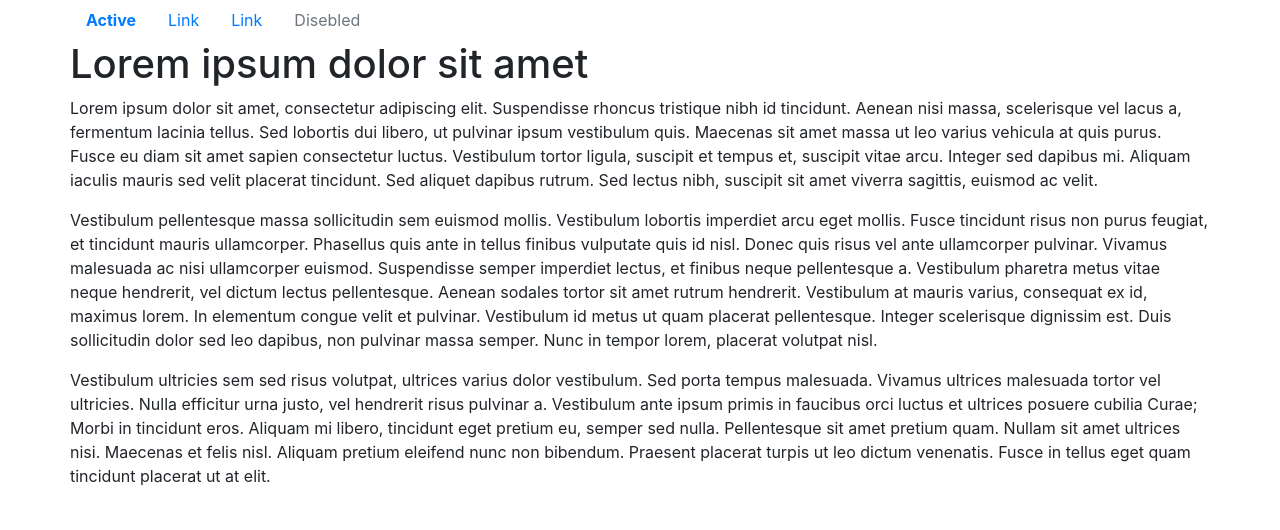
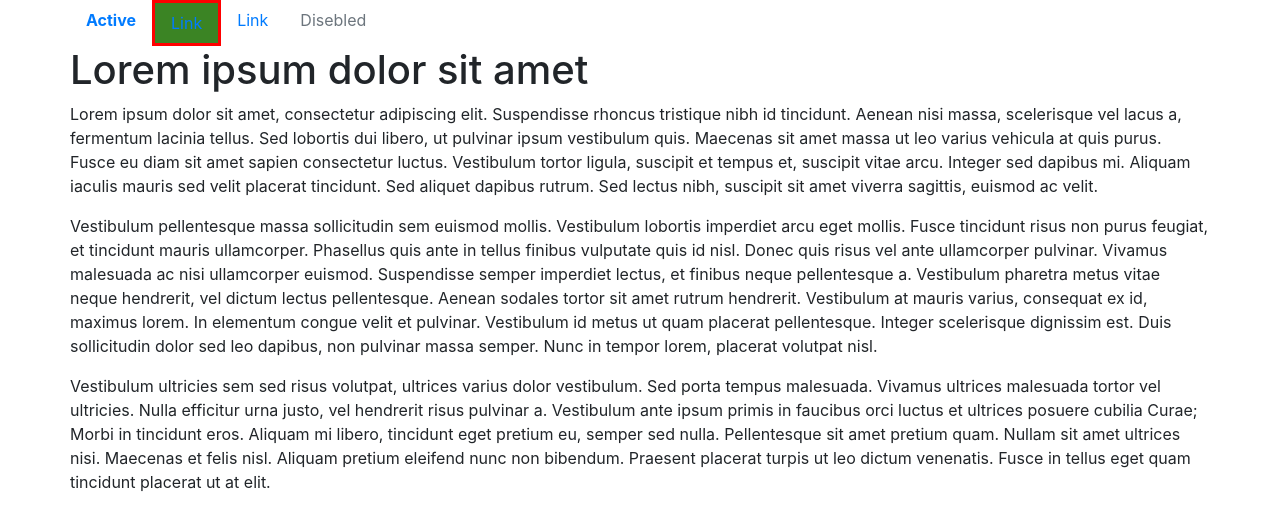
Before and after one commit to pablopsdigital/test_vuejs, a Vue app in the folder mi-proyecto/: page / in a window 1280 px wide. Shown: the top 530 px of the page. Built offline with nearby package versions, Linux system fonts and the light colour scheme.

Commit message:
add styles properties

```diff
--- a/mi-proyecto/src/components/MiMenu.vue
+++ b/mi-proyecto/src/components/MiMenu.vue
@@ -3,7 +3,7 @@
         <li class="nav-item">
             <a class="nav-link" v-bind:class="{active: claseActivo}" href="#">Active</a>
         </li>
-         <li class="nav-item">
+         <li class="nav-item" v-bind:style="{backgroundColor:colorRandom, border: 'solid 3px red'}">
             <a class="nav-link" href="#">Link</a>
         </li>
         <li class="nav-item">
@@ -21,7 +21,8 @@
         name:'MiMenu',
         data() {
             return {
-                claseActivo:true
+                claseActivo:true,
+                colorRandom: '#' + Math.floor(Math.random()*6777215).toString (16)
             }
         },
     }
```
